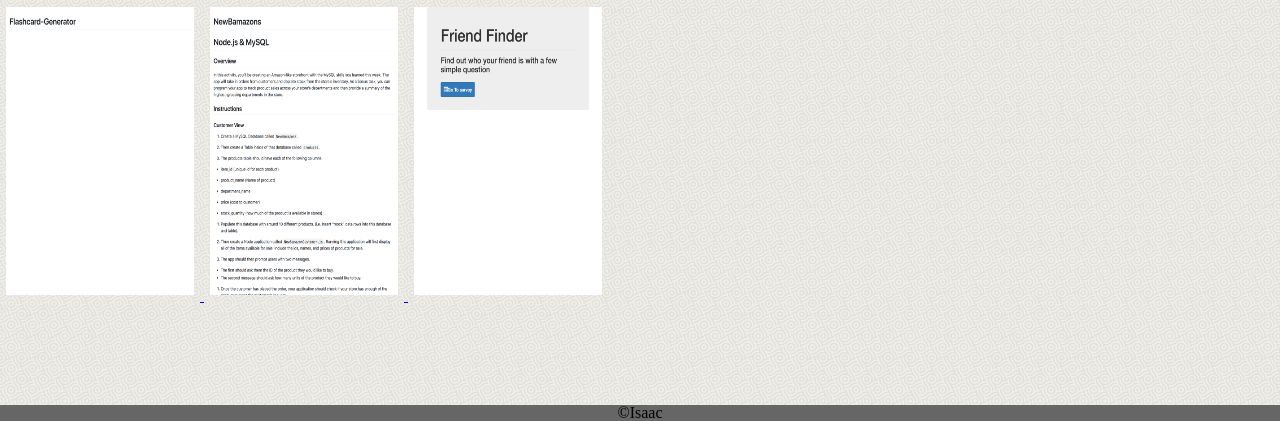
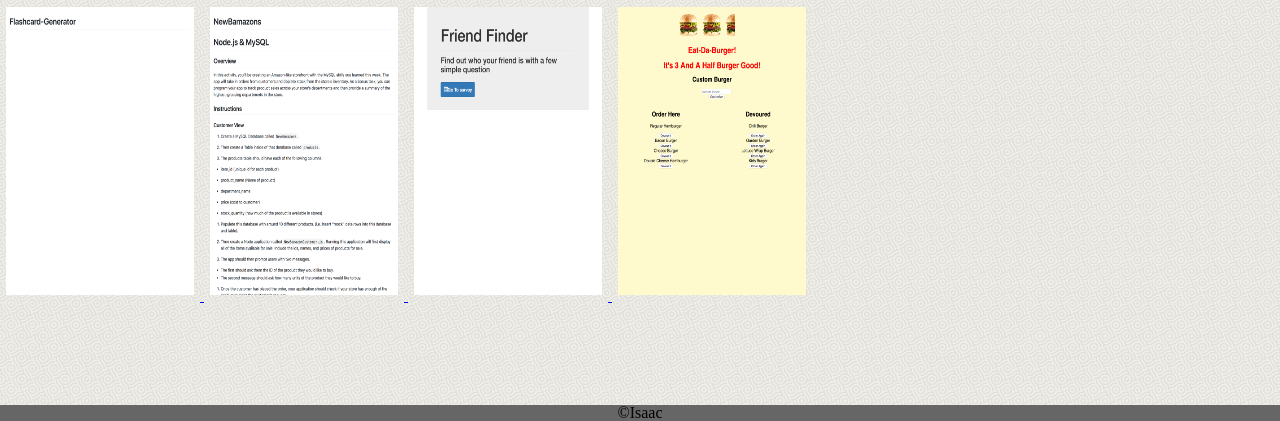
Before and after one commit to Bunnyster43/Isaac-Portfolio, a website: page portfolio.html in a window 1280 px wide. Shown: the part 379-800 px from the top of the page. Drawn offline with Linux system fonts and the light colour scheme.

Commit message:
initial site files

```diff
--- a/portfolio.html
+++ b/portfolio.html
@@ -86,6 +86,10 @@
 <img src="asserts/image/Screen Shot 2018-06-20 at 1.38.03 PM.png" alt="FriendFinder" style="padding:6px; width:200px; height:300px; border:0">
 </a>
 
+<a href="https://burgerloggers.herokuapp.com/" target="blank">
+<img src="asserts/image/Screen Shot 2018-06-26 at 7.20.04 PM.png" alt="burgerlogger" style="padding:6px; width:200px; height:300px; border:0">
+</a>
+
 </section>
 
 </body>
```
Also changed, not shown: asserts/image/Screen Shot 2018-06-26 at 7.20.04 PM.png (added).
